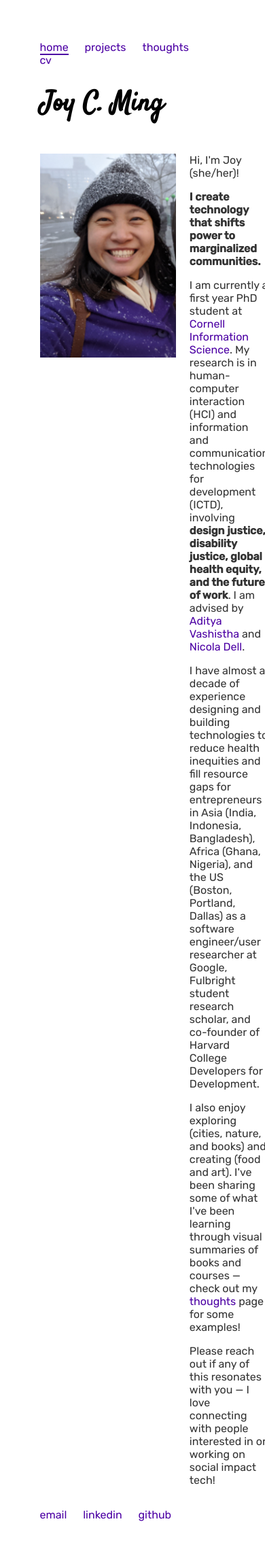
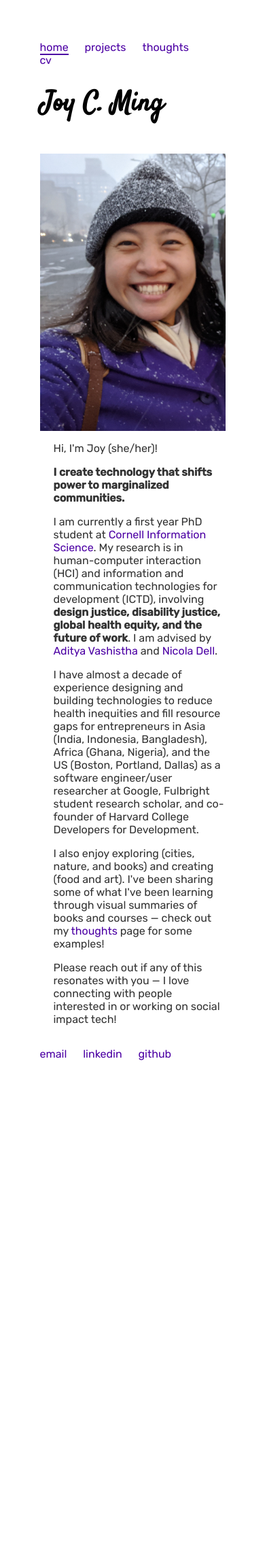
Before and after one commit to jming/jming.github.io, a Jekyll site: the page built from index.html, in a window 390 px wide. Shown: the whole page at 68% size. Built offline with Jekyll 4.4.1, drawn with Linux system fonts in a browser that asks for light colours; after the commit the page ends 1620 px from its top, so only the background shows below that.

Commit message:
Update main.css

```diff
--- a/css/main.css
+++ b/css/main.css
@@ -17,6 +17,9 @@ img { max-width: 100%; object-fit: cover; }
 .row { display: flex; }
 .left { flex: 30%; padding-top: 1em; }
 .right { flex: 70%; padding-left: 20px; }
+@media screen and (max-width: 600px) {
+  .row { flex-direction: column; }
+}
 
 /* Blog */
 .excerpt { display: none; }
```
